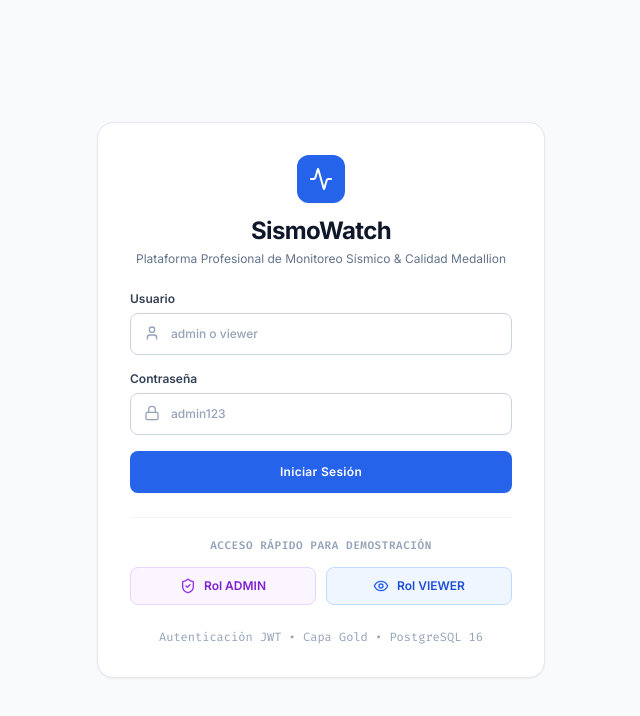
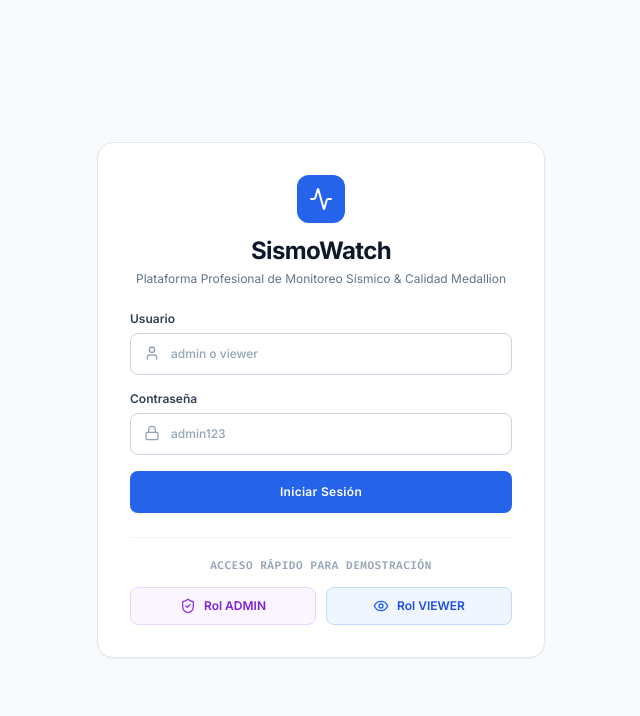
Before and after one commit to JromeroRodriguez/sismowatch-API-IA, a React (Vite) app in the folder web/: page / in a window 1280 px wide. Shown: the top 716 px of the page, without its empty margins (319-959 px from the left). Built offline with nearby package versions, Linux system fonts and the light colour scheme.

Commit message:
refactor(login): remove technical footer badge from login card

```diff
--- a/web/src/components/LoginView.tsx
+++ b/web/src/components/LoginView.tsx
@@ -134,11 +134,6 @@ export const LoginView: React.FC<LoginViewProps> = ({ onLoginSuccess }) => {
           </div>
         </div>
 
-        {/* Security badge footer */}
-        <div className="mt-6 text-center text-xs text-slate-400 font-mono">
-          Autenticación JWT &bull; Capa Gold &bull; PostgreSQL 16
-        </div>
-
       </div>
     </div>
   );
```
